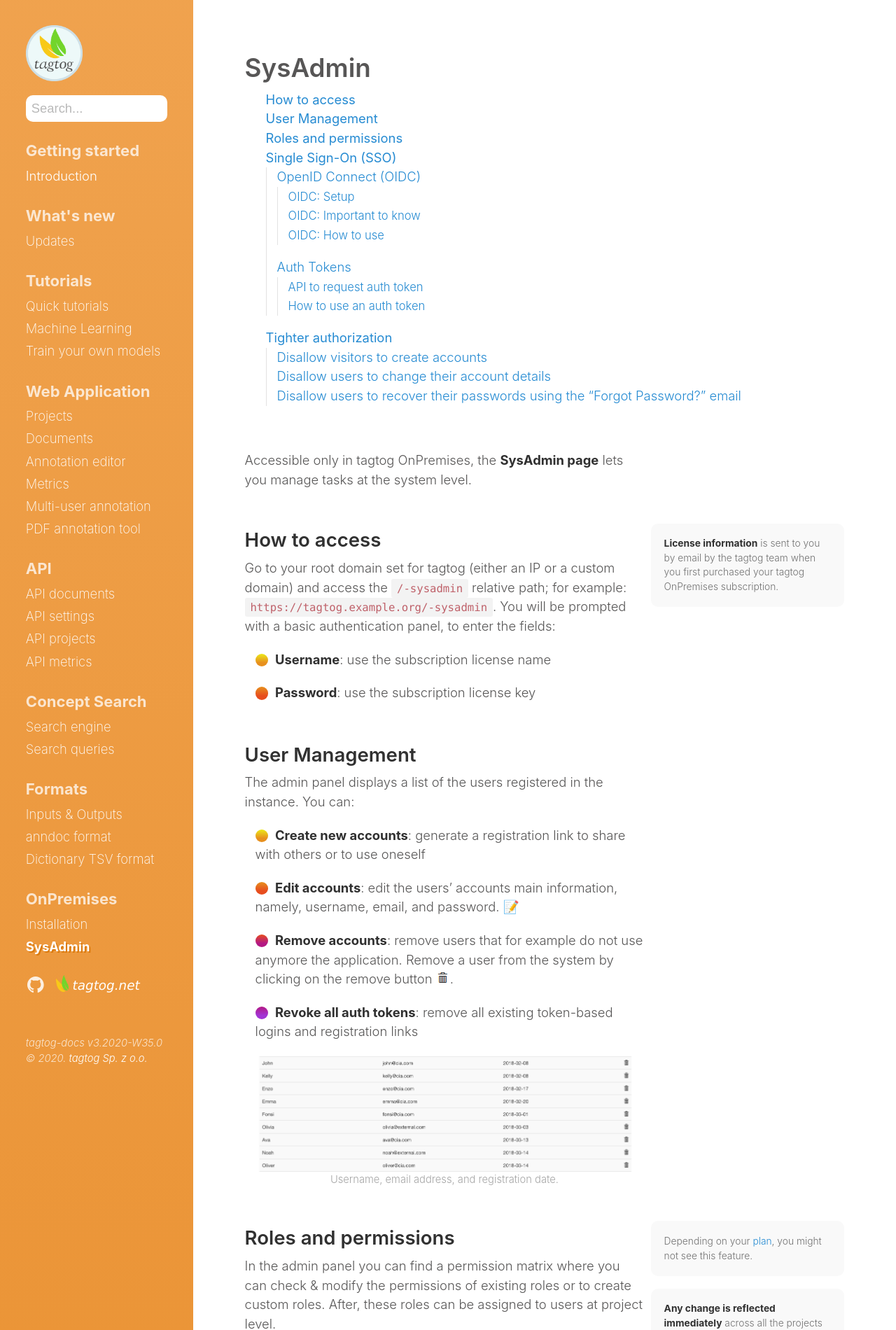
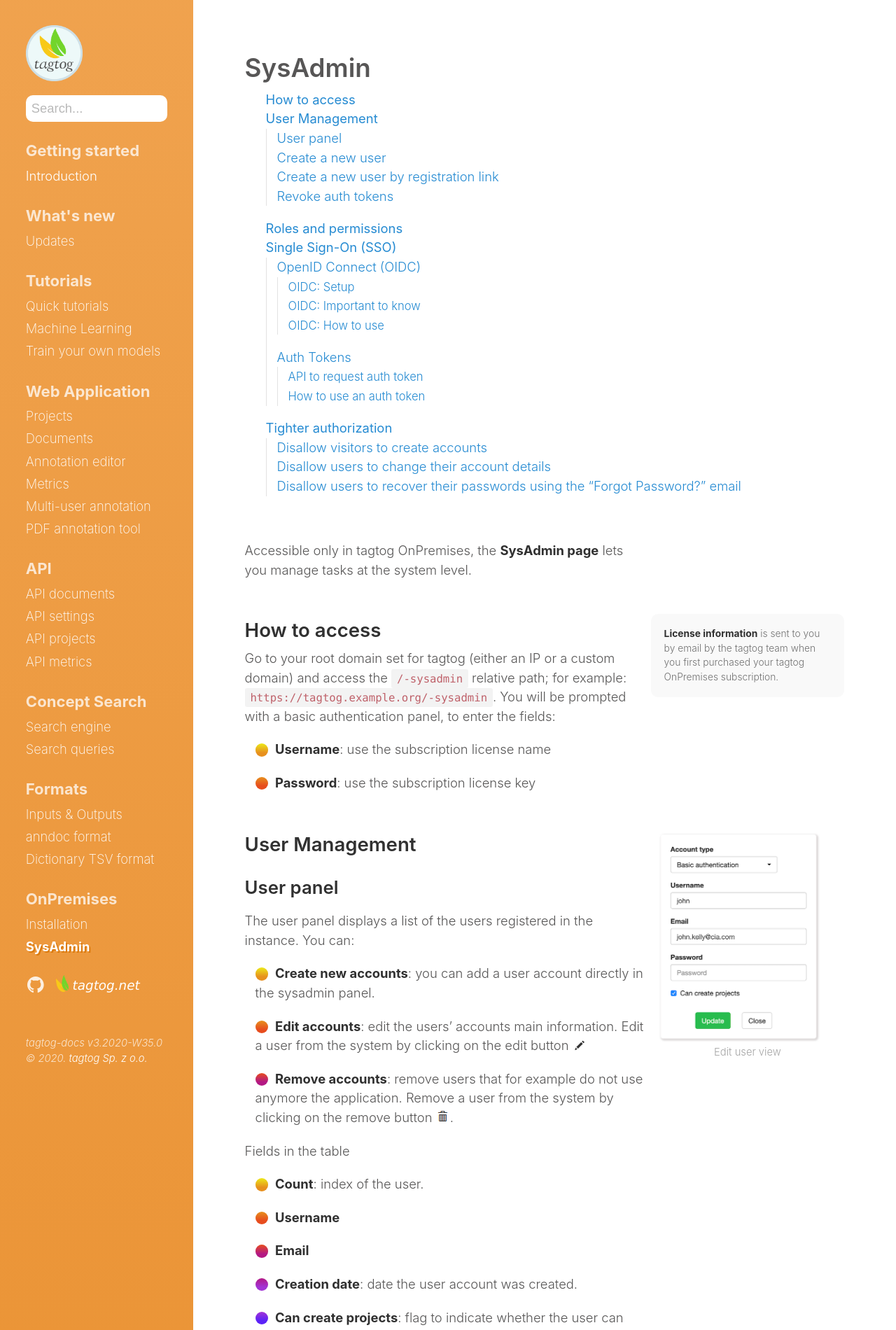
Before and after one commit to tagtogorg/tagtog-doc, a Jekyll site: the page built from on-premises-sysadmin.md, in a window 1280 px wide. Shown: the top 1900 px of the page at 70% size. Built offline with Jekyll 4.4.1, drawn with Linux system fonts in a browser that asks for light colours; nearby versions of some CDN libraries; some of the changed text lies outside the part shown.

Commit message:
1807 - update docs with sysadmin user panel doc

```diff
--- a/on-premises-sysadmin.md
+++ b/on-premises-sysadmin.md
@@ -32,13 +32,41 @@ Accessible only in tagtog OnPremises, the <strong>SysAdmin page</strong> lets yo
 
 <div class="two-third-col">
   <h2>User Management</h2>
-  <p>The admin panel displays a list of the users registered in the instance. You can:</p>
-  <p class="list-item" markdown="1"><span class="list-item-1"></span>**Create new accounts**: generate a registration link to share with others or to use oneself</p>
-  <p class="list-item" markdown="1"><span class="list-item-2"></span>**Edit accounts**: edit the users' accounts main information, namely, username, email, and password. 📝</p>
+  <h3>User panel</h3>
+  <p>The user panel displays a list of the users registered in the instance. You can:</p>
+  <p class="list-item" markdown="1"><span class="list-item-1"></span>**Create new accounts**: you can add a user account directly in the sysadmin panel.</p>
+  <p class="list-item" markdown="1"><span class="list-item-2"></span>**Edit accounts**: edit the users' accounts main information. Edit a user from the system by clicking on the edit button {% include inline-image.html name="edit_pencil.png" width="20" %}</p>
   <p class="list-item" markdown="1"><span class="list-item-3"></span>**Remove accounts**: remove users that for example do not use anymore the application. Remove a user from the system by clicking on the remove button {% include inline-image.html name="editor-doc-remove.PNG" %}.</p>
-  <p class="list-item" markdown="1"><span class="list-item-4"></span>**Revoke all auth tokens**: remove all existing token-based logins and registration links</p>
 
-  {% include image.html name="sysadmin-onpremises-users.png" caption="Username, email address, and registration date." %}
+  <p>Fields in the table</p>
+  <p class="list-item" markdown="1"><span class="list-item-1"></span>**Count**: index of the user.</p>
+  <p class="list-item" markdown="1"><span class="list-item-2"></span>**Username**</p>
+  <p class="list-item" markdown="1"><span class="list-item-3"></span>**Email**</p>
+  <p class="list-item" markdown="1"><span class="list-item-4"></span>**Creation date**: date the user account was created.</p>
+  <p class="list-item" markdown="1"><span class="list-item-5"></span>**Can create projects**: flag to indicate whether the user can create projects or not.</p>
+  <p class="list-item" markdown="1"><span class="list-item-6"></span>**Has password**: accounts with `Basic authentication` have password. `Single sign-on` accounts don't have password within the application.</p>
+
+  {% include image.html name="sysadmin-onpremises-users.png" caption="User panel" %}
+</div>
+<div class="one-third-col">
+  {% include image.html name="sysadmin-onpremises-user-update.png" caption="Edit user view" width="90%" %}
+</div>
+<div class="two-third-col">
+  <h3>Create a new user</h3>
+  <p markdown="1">To create a new user using the sysadmin user panel, click on **+ Add new user**. A form will show up with the following fields:</p>
+  <p class="list-item" markdown="1"><span class="list-item-1"></span>**Account type**: `Basic authentication` (regular tagtog account with username and password) or `Single sign-on` ([documentation](on-premises-sysadmin.html#single-sign-on-sso)). <br/> In the user panel, accounts with `Basic authentication` with the flag `Has Password`   </p>
+  <p class="list-item" markdown="1"><span class="list-item-2"></span>**Username**: the username of the new user.</p>
+  <p class="list-item" markdown="1"><span class="list-item-3"></span>**Email**: the email of the new user.</p>
+  <p class="list-item" markdown="1"><span class="list-item-4"></span>**Password**: the password of the new user. The user can later change the password. This field is only required for accounts with `Basic authentication`.</p>
+  <p class="list-item" markdown="1"><span class="list-item-5"></span>**Can create projects**: a flag to indicate whether the new user can create tagtog projects or not. Users who cannot create projects, can only work in projects they are invited to.</p>
+</div>
+<div class="two-third-col">
+  <h3>Create a new user by registration link</h3>
+  <p markdown="1">You can generate a registration link to share with others or to use oneself. Anyone who has this link and access to the system, can create a regular user account signing up in the application.</p>
+</div>
+<div class="two-third-col">
+  <h3>Revoke auth tokens</h3>
+  <p markdown="1">Remove all existing token-based logins and registration links. If you think your system's security might have been compromised, you can revoke all auth tokens thus invalidating old token-based logins and registration invitations.</p>
 </div>
 <div class="two-third-col">
   <h2>Roles and permissions</h2>
```
Also changed, not shown: assets/img/sysadmin-onpremises-user-update.png (added), assets/img/sysadmin-onpremises-users.png.
